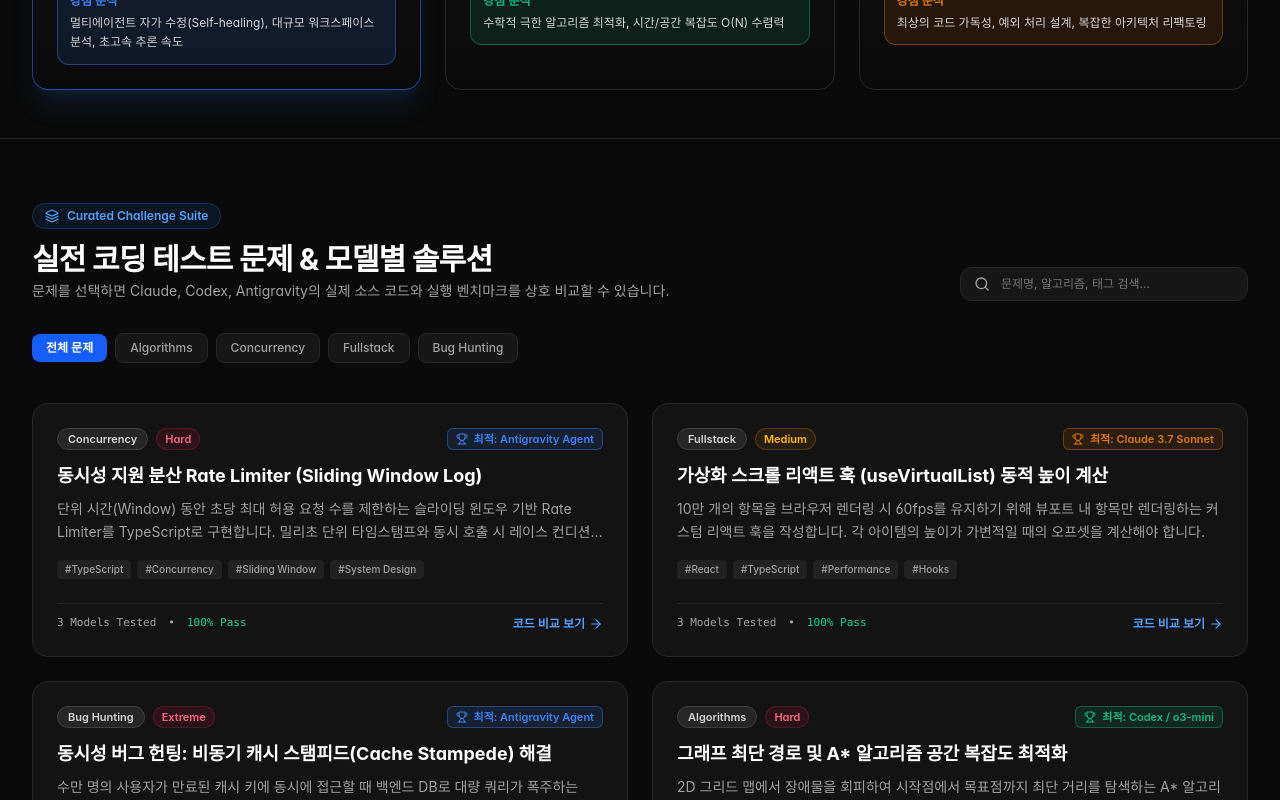
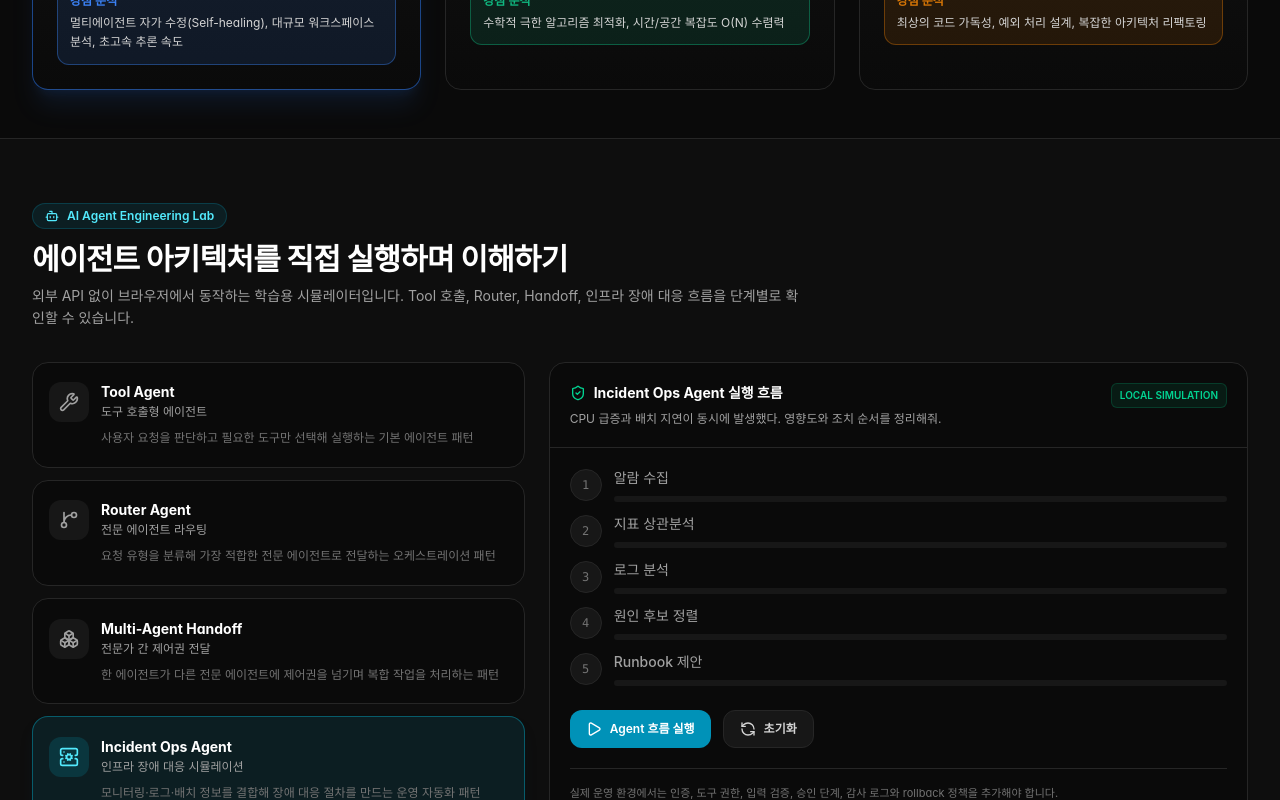
Before and after one commit to koreatest12/goggle-test, a Next.js app: page / in a window 1280 px wide. Shown: the part 1380-2180 px from the top of the page. Built offline with nearby package versions, Linux system fonts and the light colour scheme.

Commit message:
feat: surface agent engineering lab on home page

```diff
--- a/src/app/page.tsx
+++ b/src/app/page.tsx
@@ -7,6 +7,7 @@ import { TestDetailModal } from '@/components/TestDetailModal';
 import { ArticleCard } from '@/components/ArticleCard';
 import { ArticleModal } from '@/components/ArticleModal';
 import { CustomTestSandbox } from '@/components/CustomTestSandbox';
+import { AgentEngineeringLab } from '@/components/AgentEngineeringLab';
 import { CODING_TESTS } from '@/data/codingTests';
 import { BLOG_ARTICLES } from '@/data/articles';
 import { CodingTestItem, BlogArticle } from '@/types';
@@ -117,6 +118,9 @@ export default function HomePage() {
 
       {/* Leaderboard Section */}
       <Leaderboard />
+
+      {/* AI Agent Engineering Lab */}
+      <AgentEngineeringLab />
 
       {/* Coding Tests Comparison Section */}
       <section id="tests" className="py-16 border-b border-neutral-800 bg-neutral-950">
```
